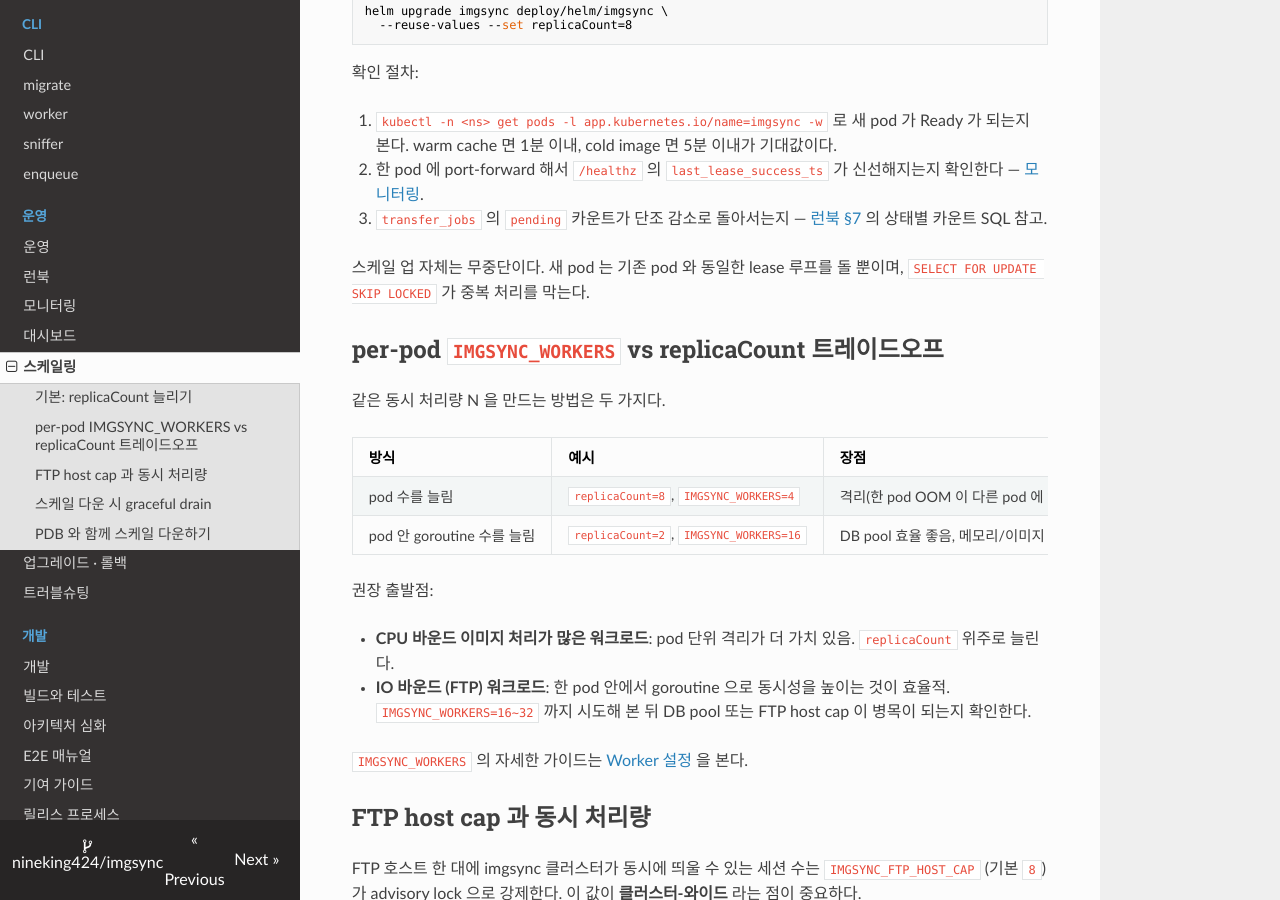
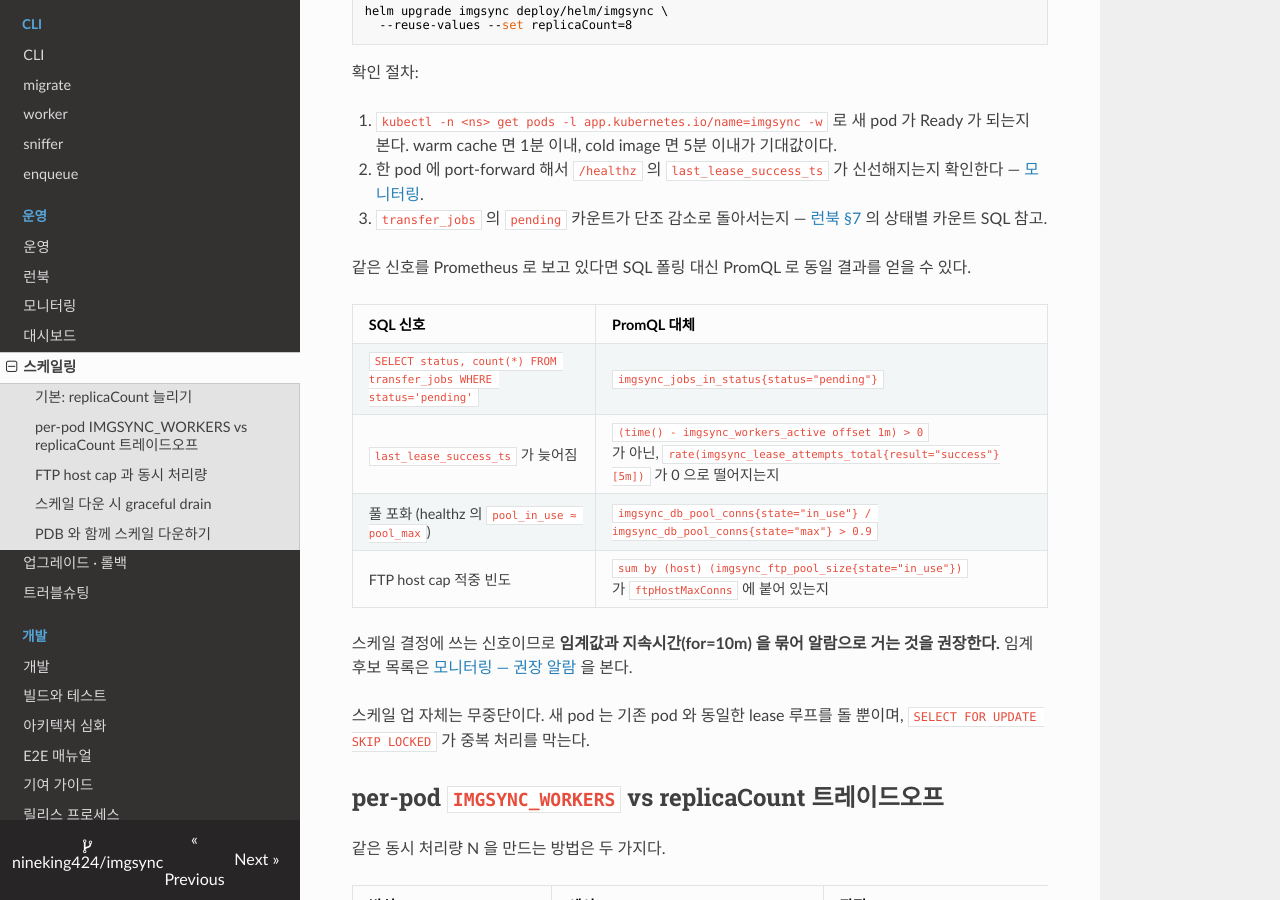
Before and after one commit to nineking424/imgsync, an MkDocs documentation site: the page built from docs/operating/scaling.md, in a window 1280 px wide and 900 px high, scrolled down 356 px. Built offline with MkDocs 1.6.1, drawn with Linux system fonts in a browser that asks for light colours; nearby versions of some CDN libraries.

Commit message:
docs(scaling): add PromQL mirror for SQL-based scale signals
Co-Authored-By: Claude Opus 4.7 <noreply@anthropic.com>

```diff
--- a/docs/operating/scaling.md
+++ b/docs/operating/scaling.md
@@ -16,6 +16,17 @@ helm upgrade imgsync deploy/helm/imgsync \
 1. `kubectl -n <ns> get pods -l app.kubernetes.io/name=imgsync -w` 로 새 pod 가 Ready 가 되는지 본다. warm cache 면 1분 이내, cold image 면 5분 이내가 기대값이다.
 2. 한 pod 에 port-forward 해서 `/healthz` 의 `last_lease_success_ts` 가 신선해지는지 확인한다 — [모니터링](monitoring.md#healthz-응답-구조).
 3. `transfer_jobs` 의 `pending` 카운트가 단조 감소로 돌아서는지 — [런북 §7](runbook.md#7-sql) 의 상태별 카운트 SQL 참고.
+
+같은 신호를 Prometheus 로 보고 있다면 SQL 폴링 대신 PromQL 로 동일 결과를 얻을 수 있다.
+
+| SQL 신호 | PromQL 대체 |
+|---|---|
+| `SELECT status, count(*) FROM transfer_jobs WHERE status='pending'` | `imgsync_jobs_in_status{status="pending"}` |
+| `last_lease_success_ts` 가 늦어짐 | `(time() - imgsync_workers_active offset 1m) > 0` 가 아닌, `rate(imgsync_lease_attempts_total{result="success"}[5m])` 가 0 으로 떨어지는지 |
+| 풀 포화 (healthz 의 `pool_in_use ≈ pool_max`) | `imgsync_db_pool_conns{state="in_use"} / imgsync_db_pool_conns{state="max"} > 0.9` |
+| FTP host cap 적중 빈도 | `sum by (host) (imgsync_ftp_pool_size{state="in_use"})` 가 `ftpHostMaxConns` 에 붙어 있는지 |
+
+스케일 결정에 쓰는 신호이므로 **임계값과 지속시간(for=10m) 을 묶어 알람으로 거는 것을 권장한다.** 임계 후보 목록은 [모니터링 — 권장 알람](monitoring.md#권장-알람) 을 본다.
 
 스케일 업 자체는 무중단이다. 새 pod 는 기존 pod 와 동일한 lease 루프를 돌 뿐이며, `SELECT FOR UPDATE SKIP LOCKED` 가 중복 처리를 막는다.
 
```
